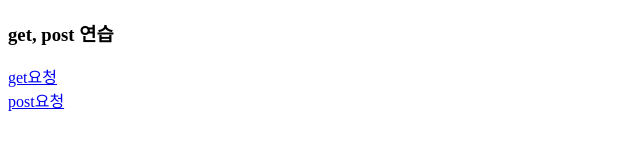
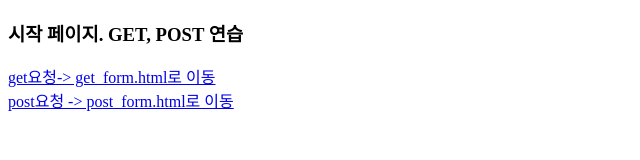
Before and after one commit to Jibeom0204/future_py_source, a plain HTML site: page pro9Flask/f_pro5_get.post/templates/index.html in a window 1280 px wide. Shown: the whole page, without its empty margins (0-640 px from the left). Drawn offline with Linux system fonts and the light colour scheme.

Commit message:
get,form 복습. f_pro5 다 정리할 것

```diff
--- a/pro9Flask/f_pro5_get.post/templates/index.html
+++ b/pro9Flask/f_pro5_get.post/templates/index.html
@@ -6,8 +6,8 @@
     <title>Document</title>
 </head>
 <body>
-    <h3>get, post 연습</h3>
-    <a href="/get_form">get요청</a><br>
-    <a href="/post_form">post요청</a><br>
+    <h3>시작 페이지. GET, POST 연습</h3>
+    <a href="/get_form">get요청-> get_form.html로 이동</a><br>
+    <a href="/post_form">post요청 -> post_form.html로 이동</a><br>
 </body>
 </html>
```
Also changed, not shown: pro9Flask/f_pro5_get.post/templates/get_form.html (+3 -3 lines).
